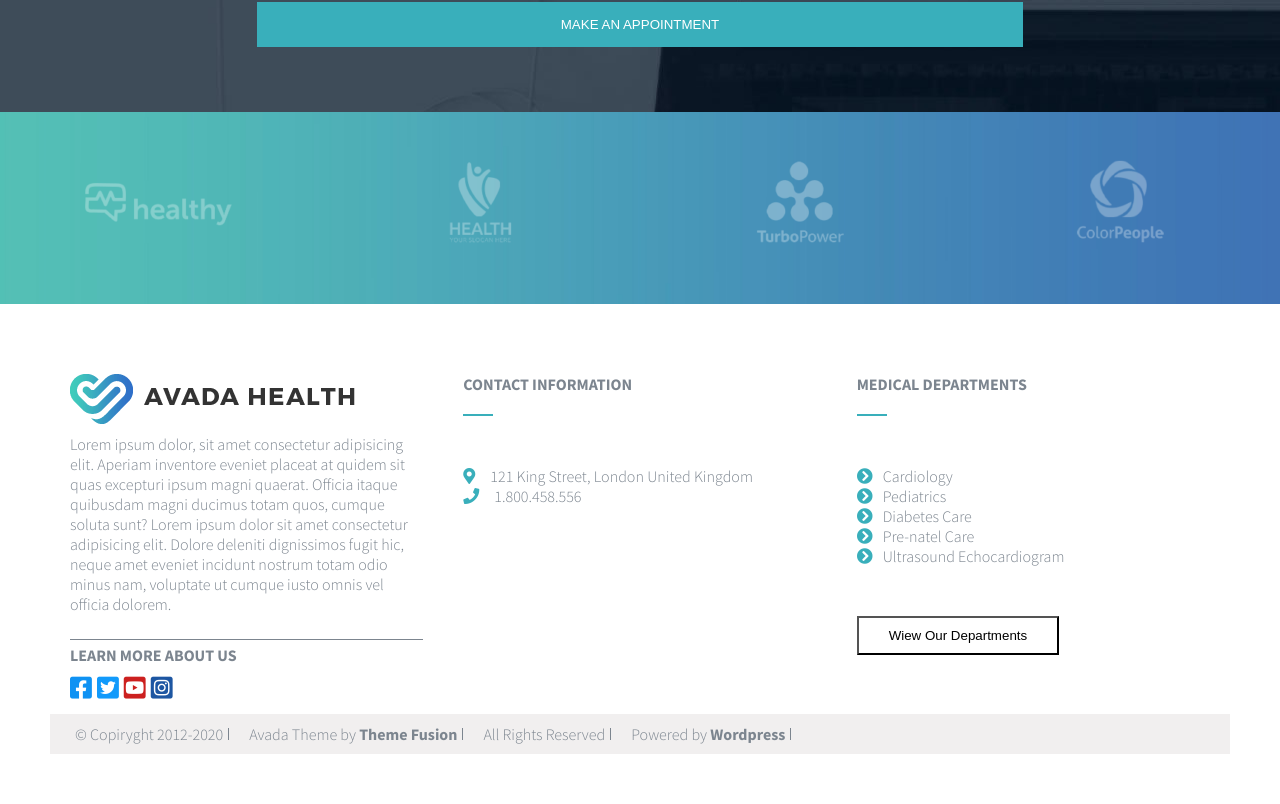
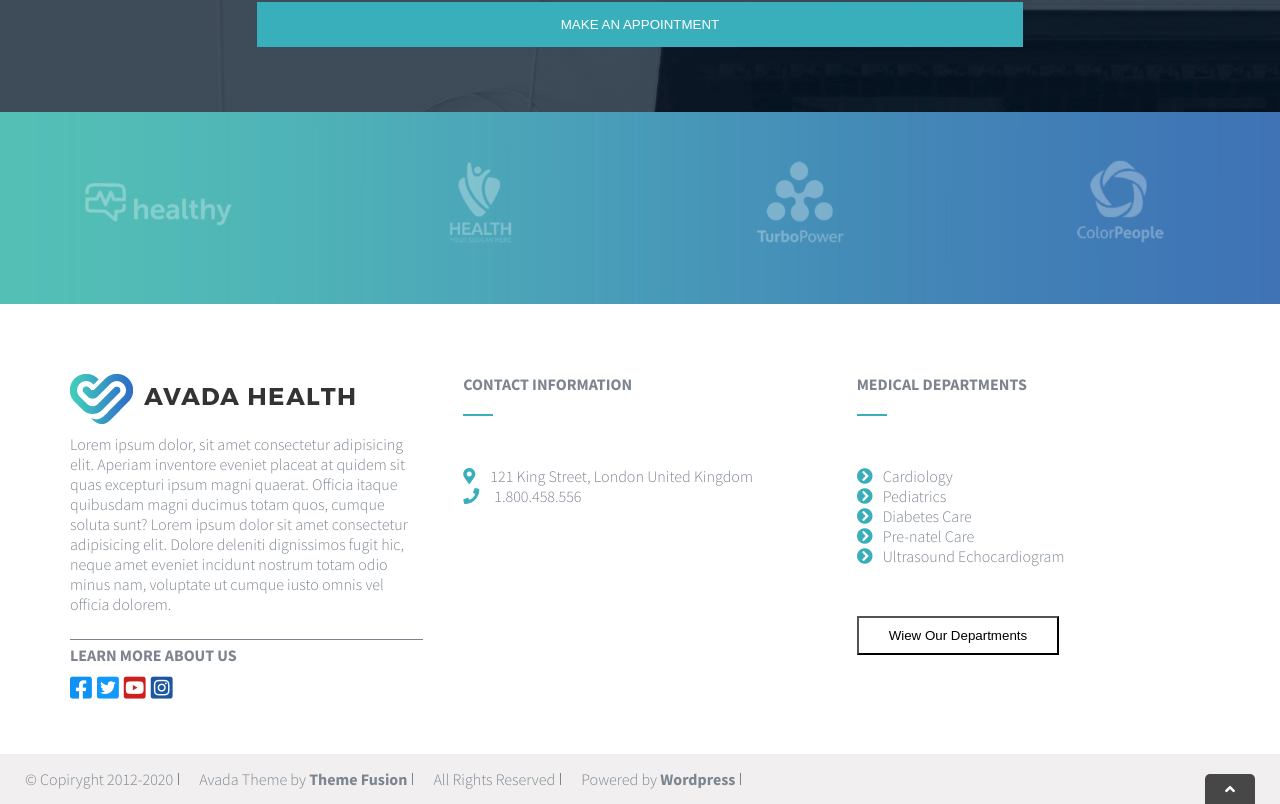
Before and after one commit to LucaHLR91/proj-html-vuejs, a Vue app: page / in a window 1280 px wide. Shown: the part 6219-7023 px from the top of the page. Built offline with nearby package versions, Linux system fonts and the light colour scheme.

Commit message:
Footer help - project terminated

```diff
--- a/src/components/Footer.vue
+++ b/src/components/Footer.vue
@@ -48,7 +48,7 @@
 
         <div class="footer_help">
           <div class="support">
-
+            <i class="fas fa-angle-up"></i>
           </div>
         </div>
       </section>
@@ -93,7 +93,6 @@ export default {
 footer {
   width: 100%;
   height: 500px;
-  padding: 50px;
 
   .footer_top {
     display: flex;
@@ -101,6 +100,7 @@ footer {
     align-items: flex-start;
     height: 90%;
     color: $secondary_text_color;
+    padding: 50px;
 
     .footer_brand_info {
       width: calc(100% / 3);
@@ -212,6 +212,7 @@ footer {
   }
 
   .footer_bottom {
+    position: relative;
     width: 100%;
     height: 10%;
     background-color: #f1efef;
@@ -241,6 +242,20 @@ footer {
         }
       }
     }
+
+    .footer_help {
+      position: absolute;
+      bottom: 0;
+      right: 25px;
+      display: flex;
+      justify-content: center;
+      align-items: center;
+      width: 50px;
+      height: 30px;
+      background-color: #474747;
+      color: white;
+      border-radius: 5px 5px 0 0;
+    }
   }
 }
 </style>
```
